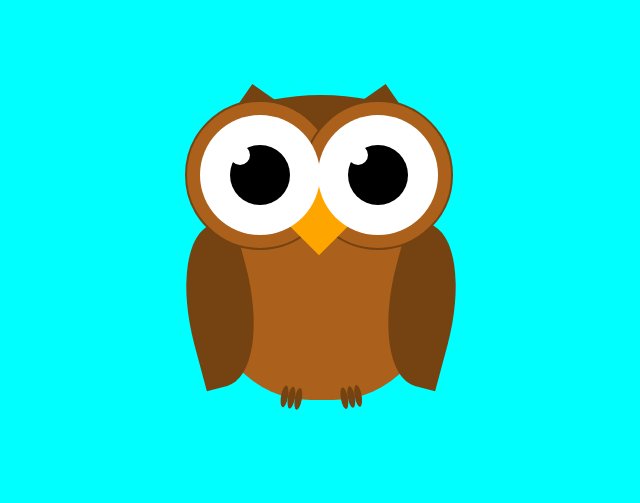
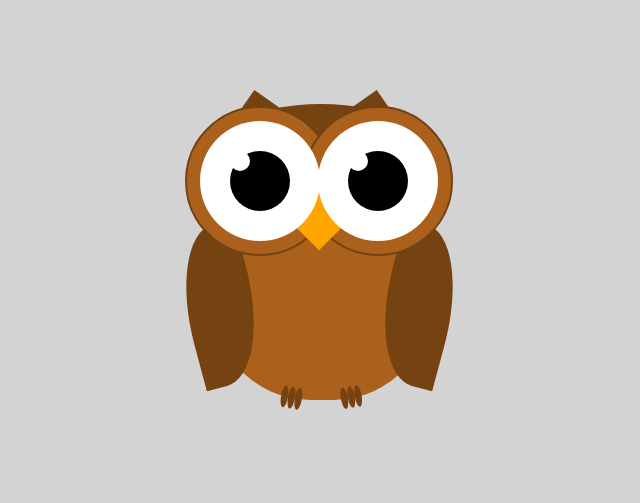
Before and after one commit to jalilaziz/2-DrawingCharacterWithCSS, a plain HTML site: page 2-DrawingCharacterWithCss.html in a window 1280 px wide. Shown: the whole page, without its empty margins (315-955 px from the left). Drawn offline with Linux system fonts and the light colour scheme.

Commit message:
add mouvements

```diff
--- a/style.css
+++ b/style.css
@@ -12,15 +12,42 @@
 }
 
 body {
-    background-color: aqua;
+    background-color: lightgray;
+    align-items: center;
+    justify-content: center;
+    width: 100%;
+    height: 100vh;
 }
 
 .box {
-    position: relative;
+    position: absolute;
+    top:0;
+    left: 50%;
+    transform: translate(-50%);
     width: 280px;
     height: 500px;
-    margin: auto;
 }
+.head {
+    position: absolute;
+    top: 15%;
+    width: 250px;
+    height: 120px;
+    animation-timeline: auto;
+    animation-range-start: normal;
+    animation-range-end: normal;
+    animation: 1.5s linear 0s infinite normal none running headAnimation;
+}
+@keyframes headAnimation {
+    0% {
+      top: 15%;
+    }
+    50% {
+      top: 17%;
+    }
+    100% {
+      top: 15%;
+    }
+  }
 
 .face {
     position: absolute;
@@ -36,8 +63,8 @@ body {
     position: absolute;
     width: 30px;
     height: 30px;
-    top: 18%;
-    left: 20%;
+    top: 12%;
+    left: 23%;
     background-color: var(--body-color);
     transform: rotate(35deg);
 }
@@ -45,8 +72,8 @@ body {
     position: absolute;
     width: 30px;
     height: 30px;
-    top: 18%;
-    left: 65%;
+    top: 12%;
+    left: 69%;
     background-color: var(--body-color);
     transform: rotate(55deg);
 }
@@ -147,7 +174,7 @@ body {
     position: absolute;
     width: 50px;
     height: 50px;
-    top: 39%;
+    top: 90%;
     left: 109px;
     background-color: orange;
     transform: rotate(45deg);
@@ -178,7 +205,7 @@ body {
     width: 70px;
     height: 160px;
     top: 45%;
-    left: 72%;
+    left: 71%;
     background-color: var(--body-color);
     border-radius: 0 70% 0 70%;
     transform: rotate(15deg);
```
